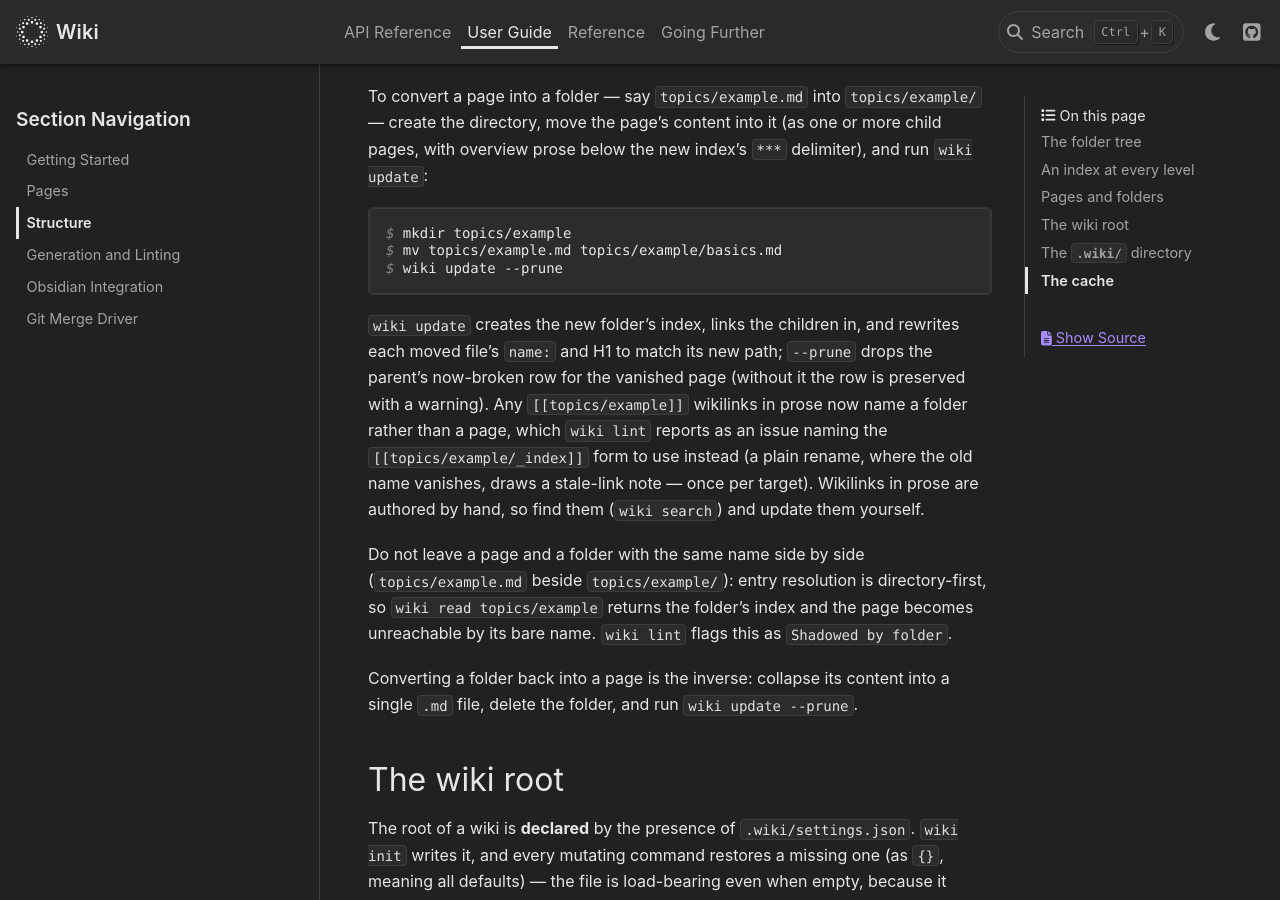
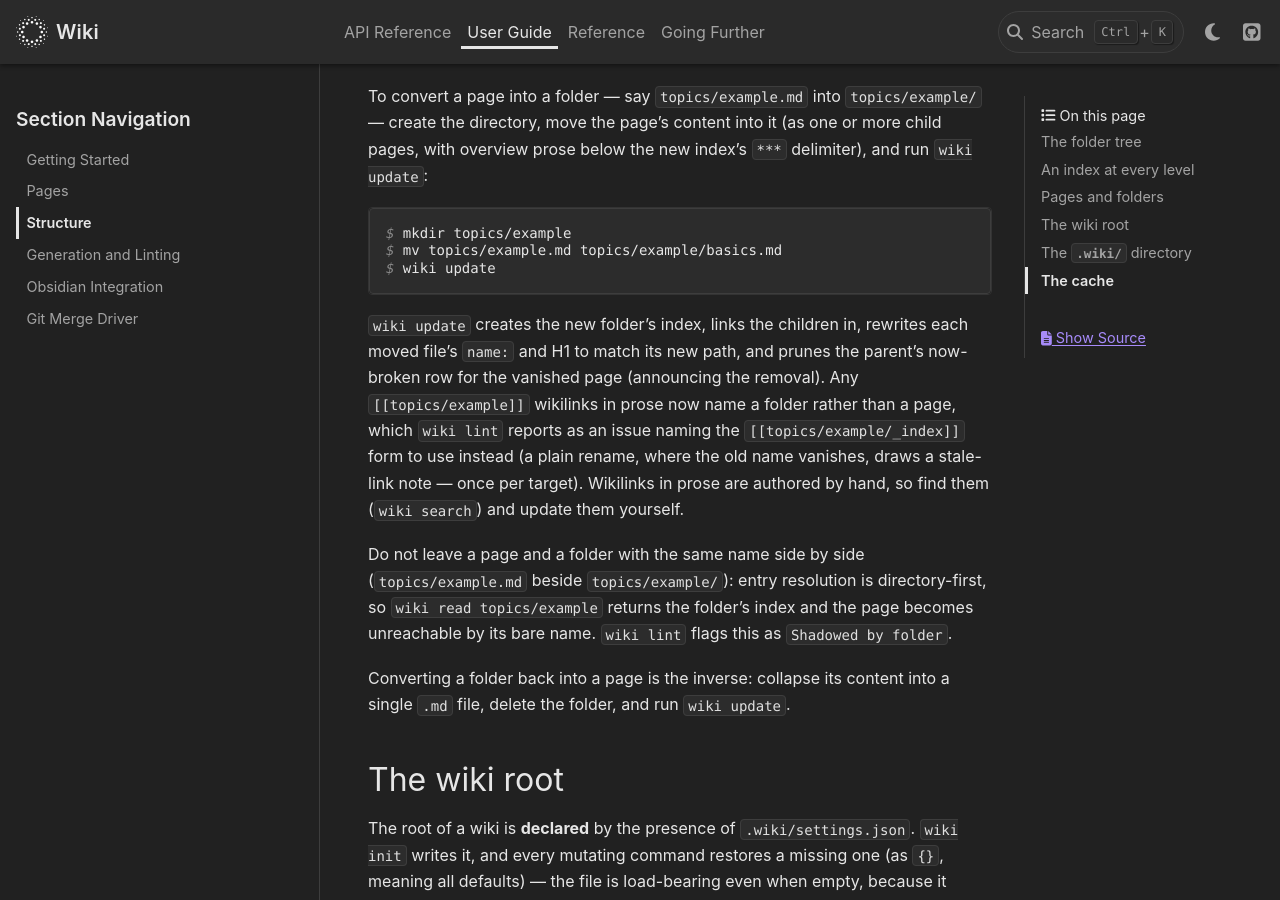
Before and after one commit to plasma-ai/wiki, a Sphinx documentation site: the page built from docs/guide/structure.rst, in a window 1280 px wide and 900 px high, scrolled down 1779 px. Built offline with Sphinx 7.4.7 and the PyData theme 0.15.4, drawn with Linux system fonts in a browser that asks for light colours.

Commit message:
sweep the remaining preserved-broken-row references from the guides

```diff
--- a/docs/guide/pages.rst
+++ b/docs/guide/pages.rst
@@ -228,8 +228,8 @@
 
 Rows are ordered: the parent link first, then categorized entries (sorted by
 category, then name), then uncategorized entries alphabetically. A row whose
-target has vanished from disk is preserved — with a warning — until
-``wiki update --prune`` removes it.
+target has vanished from disk is pruned by the next ``wiki update`` — the
+removal announced — and reported by ``wiki lint`` until that sweep runs.
 
 The ``***`` delimiter
 ~~~~~~~~~~~~~~~~~~~~~
--- a/docs/guide/structure.rst
+++ b/docs/guide/structure.rst
@@ -85,12 +85,12 @@ delimiter), and run ``wiki update``:
 
    $ mkdir topics/example
    $ mv topics/example.md topics/example/basics.md
-   $ wiki update --prune
+   $ wiki update
 
-``wiki update`` creates the new folder's index, links the children in, and
-rewrites each moved file's ``name:`` and H1 to match its new path; ``--prune``
-drops the parent's now-broken row for the vanished page (without it the row is
-preserved with a warning). Any ``[[topics/example]]`` wikilinks in prose now
+``wiki update`` creates the new folder's index, links the children in,
+rewrites each moved file's ``name:`` and H1 to match its new path, and prunes
+the parent's now-broken row for the vanished page (announcing the removal).
+Any ``[[topics/example]]`` wikilinks in prose now
 name a folder rather than a page, which ``wiki lint`` reports as an issue
 naming the ``[[topics/example/_index]]`` form to use instead (a plain rename,
 where the old name vanishes, draws a stale-link note — once per target).
@@ -104,7 +104,7 @@ and the page becomes unreachable by its bare name. ``wiki lint`` flags this as
 ``Shadowed by folder``.
 
 Converting a folder back into a page is the inverse: collapse its content into
-a single ``.md`` file, delete the folder, and run ``wiki update --prune``.
+a single ``.md`` file, delete the folder, and run ``wiki update``.
 
 The wiki root
 -------------
```
Also changed, not shown: 1 other file.
